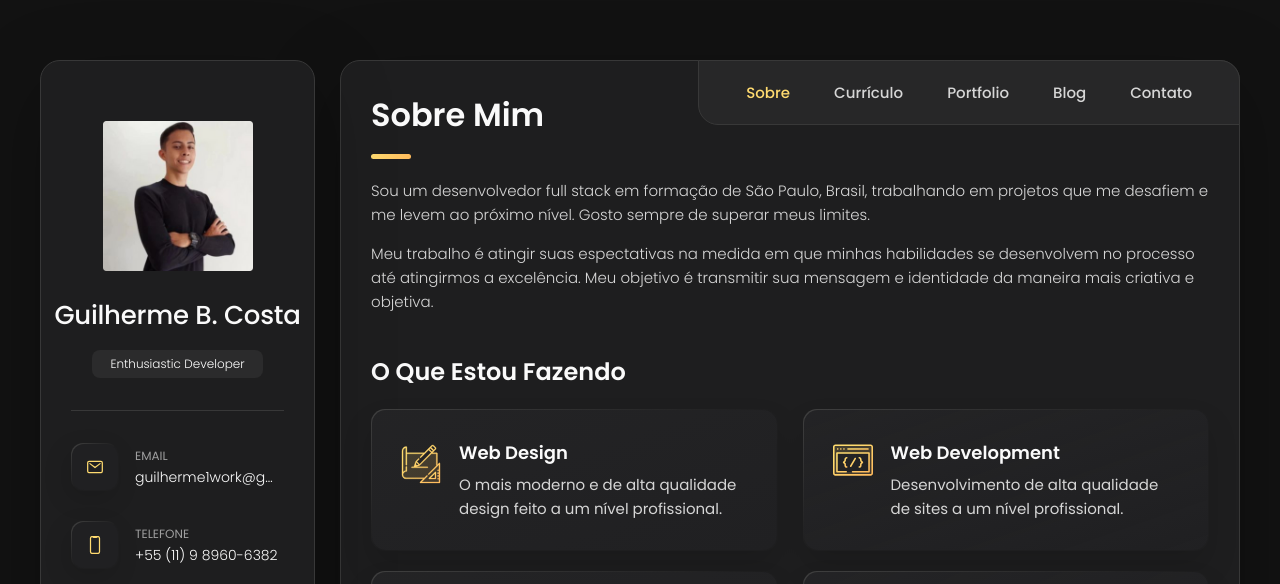
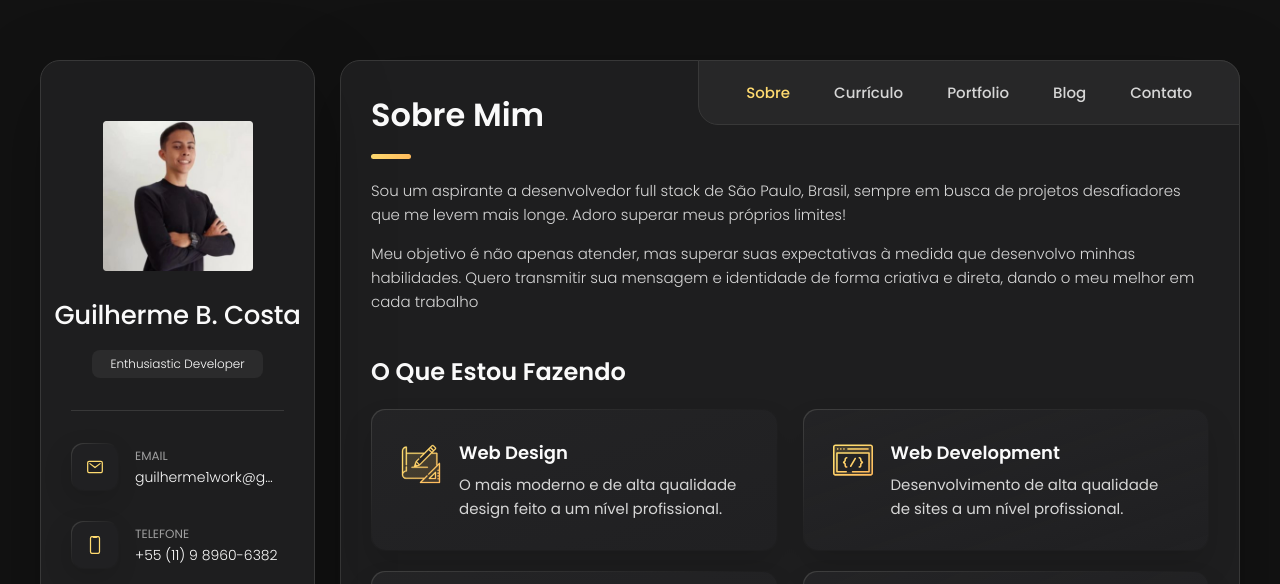
Before and after one commit to Gui1405/guilherme-b-costa, a plain HTML site: page index.html in a window 1280 px wide. Shown: the top 584 px of the page. Drawn offline with nearby package versions, Linux system fonts and the light colour scheme.

Commit message:
Update index.html

```diff
--- a/index.html
+++ b/index.html
@@ -215,13 +215,12 @@
 
         <section class="about-text">
           <p>
-            Sou um desenvolvedor full stack em formação de São Paulo, Brasil, trabalhando em projetos que me desafiem e me levem ao próximo nível.
-            Gosto sempre de superar meus limites.
+            Sou um aspirante a desenvolvedor full stack de São Paulo, Brasil, sempre em busca de projetos desafiadores que me levem mais longe. Adoro superar meus próprios limites!
           </p>
 
           <p>
-            Meu trabalho é atingir suas espectativas na medida em que minhas habilidades se desenvolvem no processo até atingirmos a excelência.
-            Meu objetivo é transmitir sua mensagem e identidade da maneira mais criativa e objetiva.
+            Meu objetivo é não apenas atender, mas superar suas expectativas à medida que desenvolvo minhas habilidades.
+            Quero transmitir sua mensagem e identidade de forma criativa e direta, dando o meu melhor em cada trabalho
           </p>
         </section>
 
```
